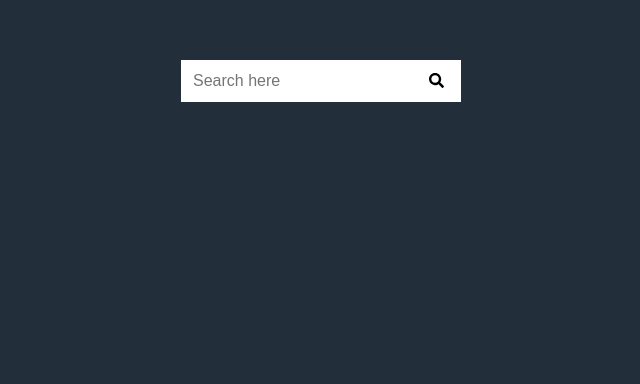
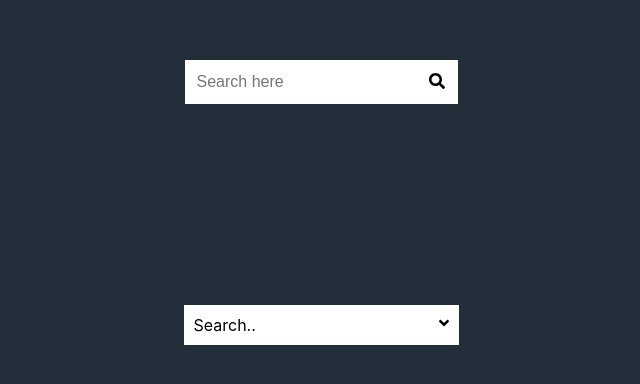
Before and after one commit to panditaditi07/search-input-field, a React (Create React App) app: page / in a window 1280 px wide. Shown: the part 140-524 px from the top of the page, without its empty margins (319-959 px from the left). Built offline with nearby package versions, Linux system fonts and the light colour scheme.

Commit message:
added toggle function in dropdown
in search box chnaged the button icon to fontawesome icon

```diff
--- a/src/App.js
+++ b/src/App.js
@@ -3,7 +3,7 @@ import "./App.scss";
 import { searchData } from "./data/searchData";
 // import searchData from "./data/jsonData.json";
 import SearchBox from "./components/SearchBox/searchBox";
-// import Dropdown from "./components/Dropdown/Dropdown";
+import Dropdown from "./components/DropDown/dropDown";
 
 class App extends Component {
   state = {
@@ -31,6 +31,7 @@ class App extends Component {
             }}
           />
         </div>
+        <Dropdown placeholder="Search.." />
       </>
     );
   }
--- /dev/null
+++ b/src/components/DropDown/dropDown.jsx
@@ -0,0 +1,63 @@
+import React, { Component } from "react";
+import { FontAwesomeIcon } from "@fortawesome/react-fontawesome";
+import { faAngleDown, faAngleUp } from "@fortawesome/free-solid-svg-icons";
+import SearchBox from "../SearchBox/searchBox";
+import styles from "./dropDown.module.scss";
+class DropDown extends Component {
+  constructor(props) {
+    super(props);
+    this.dropdownInput = React.createRef();
+  }
+  state = {
+    isSelected: "",
+    showList: false,
+    selectOption: "",
+  };
+  componentDidUpdate = () => {
+    if (this.state.showList) {
+      document.getElementById("lists").classList.add(styles["hidden"]);
+    } else {
+      document.getElementById("lists").classList.remove(styles["hidden"]);
+    }
+  };
+
+  //   componentDidUpdate = () => {
+  //     if (this.state.showList) {
+  //       this.dropdownInput.current.classList.add(styles["hidden"]);
+  //     } else {
+  //       this.dropdownInput.current.classList.remove(styles["hidden"]);
+  //     }
+  //   };
+  toggle = () => {
+    this.setState({ showList: !this.state.showList });
+  };
+
+  render() {
+    const { showList } = this.state;
+    const { placeholder, data } = this.props;
+    return (
+      <div className={styles["dropdown-div"]}>
+        <div className={styles["dropdown-button"]}>
+          <p className={styles["button-heading"]}>{placeholder}</p>
+          <FontAwesomeIcon
+            onClick={this.toggle}
+            icon={showList ? faAngleUp : faAngleDown}
+            className={styles["icon"]}
+          />
+        </div>
+        <div
+          ref={this.dropdownInput}
+          id="lists"
+          className={`${styles["dropdownlist"]} ${styles["hidden"]}`}
+        >
+          <SearchBox
+            data={data}
+            placeholder={placeholder}
+            className={styles["searchbar"]}
+          />
+        </div>
+      </div>
+    );
+  }
+}
+export default DropDown;
--- /dev/null
+++ b/src/components/DropDown/dropDown.module.scss
@@ -0,0 +1,42 @@
+.dropdownlist {
+  display: flex;
+  justify-content: center;
+  align-items: center;
+  width: 275px;
+  //   margin: 50px auto;
+}
+.dropdown-div {
+  display: flex;
+  justify-content: center;
+  align-items: center;
+  flex-direction: column;
+}
+.dropdown-button {
+  display: flex;
+  flex-direction: row;
+  justify-content: space-between;
+  width: 275px;
+  height: 40px;
+  margin: 1px auto;
+  background-color: white;
+  .icon {
+    margin: 10px;
+  }
+  .button-heading {
+    margin: 10px;
+  }
+}
+.searchbar {
+  width: 275px;
+}
+
+// .dropdown-button {
+//   width: 100%;
+//   height: 100%;
+//   background-color: white;
+//   outline: none;
+//   border: 2px solid white;
+// }
+.hidden {
+  visibility: hidden;
+}
--- a/src/components/SearchBox/searchBox.jsx
+++ b/src/components/SearchBox/searchBox.jsx
@@ -60,10 +60,9 @@ class SearchBox extends Component {
             placeholder={placeholder}
             onChange={this.handleChange}
           />
-
-          <button type="submit" className={styles["button"]}>
+          <div className={styles["icon-button"]}>
             <FontAwesomeIcon icon={faSearch} className={styles["icon"]} />
-          </button>
+          </div>
         </div>
       </>
     );
--- a/src/components/SearchBox/searchBox.module.scss
+++ b/src/components/SearchBox/searchBox.module.scss
@@ -4,22 +4,18 @@
 
 .container {
   display: flex;
-  justify-content: center;
+  flex-direction: row;
+  justify-content: space-between;
   align-items: center;
-  .button {
-    background: white;
-    cursor: pointer;
+  .icon-button {
+    background-color: white;
     border: 2px solid white;
-    transition: all 0.3s ease;
-    outline: none;
-  }
-  .button:hover {
-    background: black;
-    color: white;
   }
   .icon {
     margin: 9px;
-    font-size: 15px;
+    font-size: 20px;
+    background-color: white;
+    border: 2px solid white;
   }
 }
 
```
